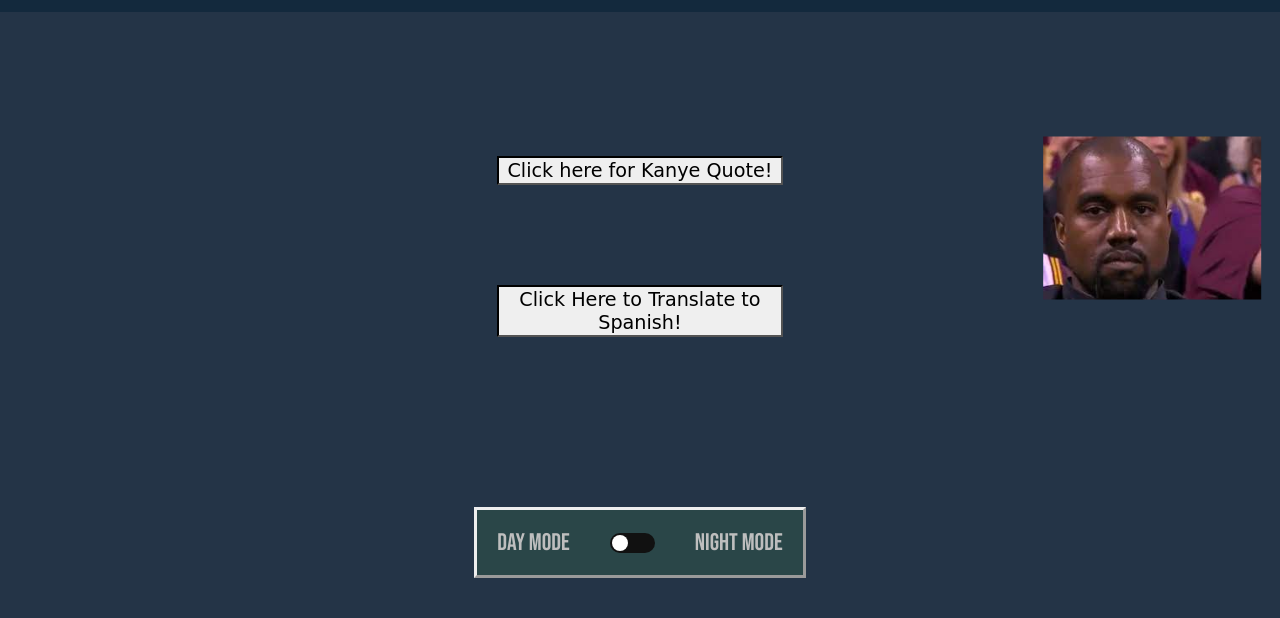
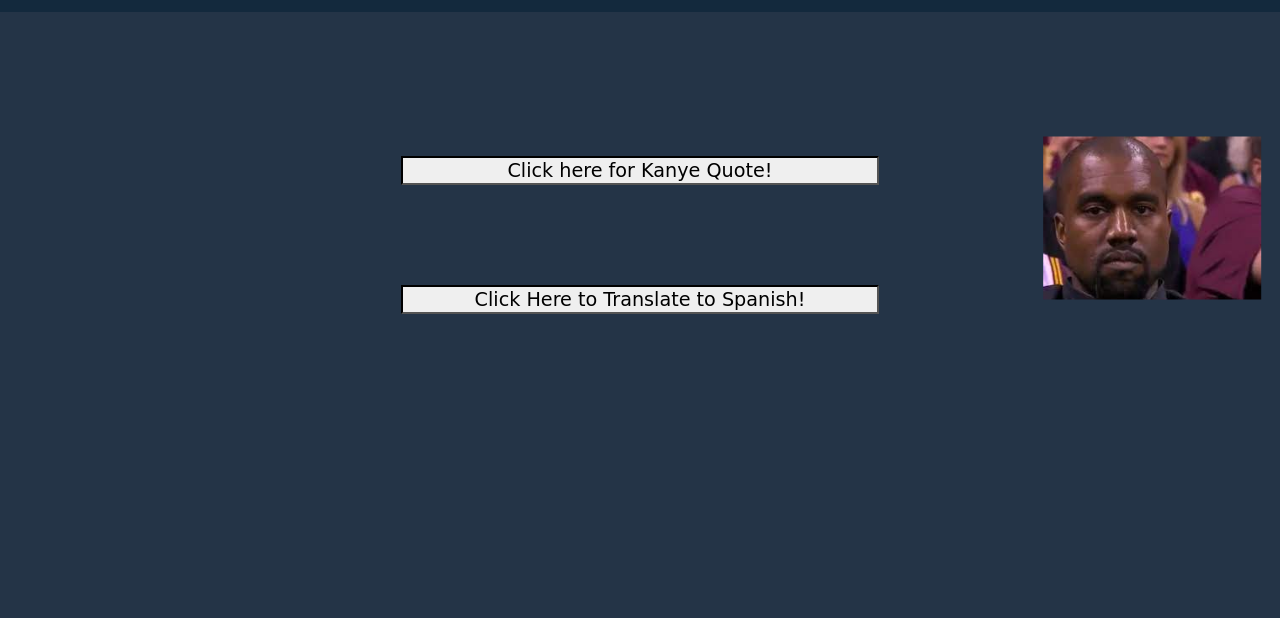
Before and after one commit to princessjenn/Project-01, a plain HTML site: page index.html in a window 1280 px wide. Shown: the part 182-800 px from the top of the page. Drawn offline with Linux system fonts and the light colour scheme; a web font is replaced by a local one.

Commit message:
fixed toggle button container margins

```diff
--- a/style.css
+++ b/style.css
@@ -40,7 +40,7 @@ p {
 font-size: 40px
 }
 
-.toggle-text{
+.toggle-text {
   display: flex;
   font-size: 24px
 }
@@ -148,7 +148,7 @@ img {
 
 .toggle {
   border-style: outset;
-  height: 65px;
+  width: 35%;
   background-color: rgba(76, 175, 80, 0.15)
 }
 
@@ -211,9 +211,10 @@ img {
 }
 
 .row {
-  margin: 120px;
+  margin: 350px;
   align-items: center;
   display: flex;
+  justify-content: space-evenly;
 }
 
 .col {
```
